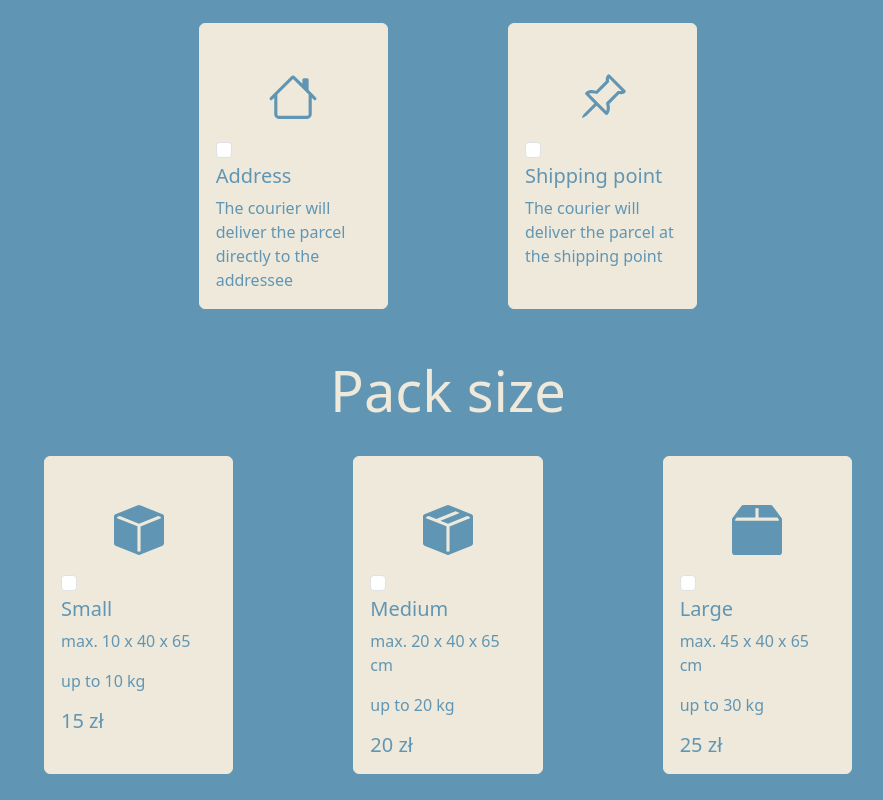
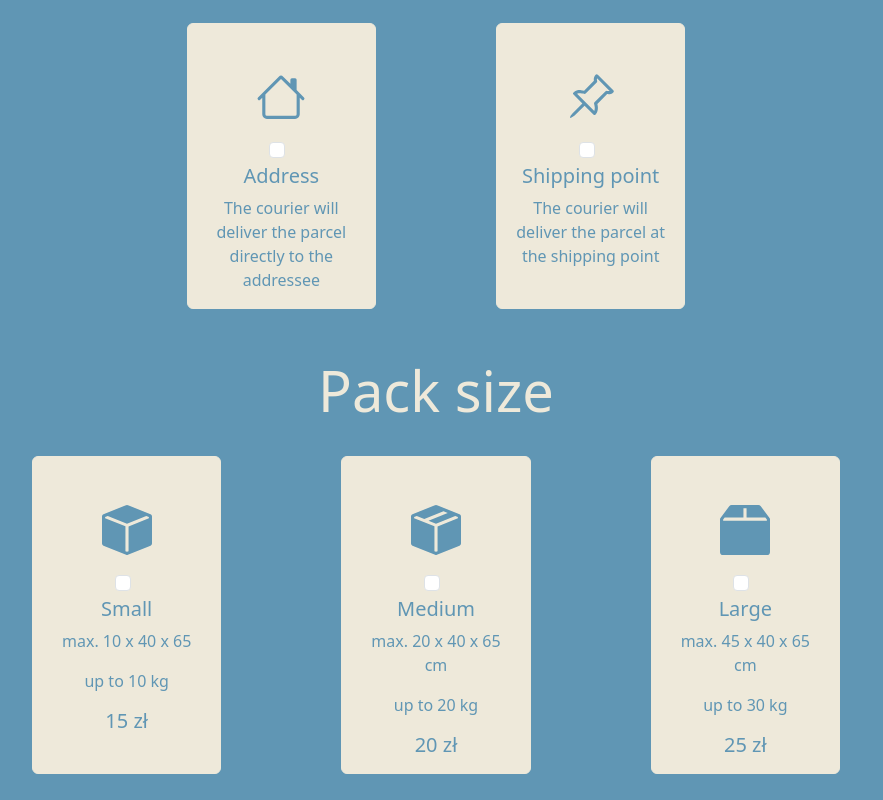
Before and after one commit to AntWalach/On-demand-Delivery-Platform, a React (Create React App) app in the folder frontend/: page /home in a window 1280 px wide. Shown: the part 220-1020 px from the top of the page, without its empty margins (192-1075 px from the left). Built offline with nearby package versions, Linux system fonts and the light colour scheme.

Commit message:
card positioning

```diff
--- a/frontend/src/pages/Home.jsx
+++ b/frontend/src/pages/Home.jsx
@@ -12,20 +12,18 @@ function Home() {
   return (
     <div>
       <Navbar />
-      <div className="container-fluid">
         <div className="row mt-5">
           <div className="col-12 text-center">
             <h2 className="display-4 custom-text-color-headings">Delivery destination</h2>
           </div>
-        </div>
 
         <div className="row justify-content-center mt-4">
           <div className="col-2 mx-5">
-            <div className="card custom-cards-and-imputs custom-text-color h-100">
+            <div className="card custom-cards-and-imputs custom-text-color h-100 text-center">
               <div className="text-center">
                 <House  className="m-auto mt-5 custom-icon"/>
               </div>
-              <div className="card-body">
+              <div className="card-body d-flex flex-column align-items-center">
                 <div className="form-check">
                   <input
                     className="form-check-input stretched-link"
@@ -47,11 +45,11 @@ function Home() {
           </div>
 
           <div className="col-2 mx-5">
-            <div className="card custom-cards-and-imputs custom-text-color h-100">
+            <div className="card custom-cards-and-imputs custom-text-color h-100 text-center">
               <div className="text-center">
                 <PinAngle  className="m-auto mt-5 custom-icon"/>
               </div>
-              <div className="card-body">
+              <div className="card-body d-flex flex-column align-items-center">
                 <div className="form-check">
                   <input
                     className="form-check-input stretched-link"
@@ -81,11 +79,11 @@ function Home() {
 
         <div className="row justify-content-center mt-4">
           <div className="col-2 mx-5">
-            <div className="card custom-cards-and-imputs custom-text-color h-100">
+            <div className="card custom-cards-and-imputs custom-text-color h-100 text-center">
               <div className="text-center">
                 <BoxFill  className="m-auto mt-5 custom-icon"/>
               </div>
-              <div className="card-body">
+              <div className="card-body d-flex flex-column align-items-center">
                 <div className="form-check">
                   <input
                     className="form-check-input stretched-link"
@@ -107,11 +105,11 @@ function Home() {
           </div>
 
           <div className="col-2 mx-5">
-            <div className="card custom-cards-and-imputs custom-text-color h-100">
+            <div className="card custom-cards-and-imputs custom-text-color h-100 text-center">
               <div className="text-center">
                 <BoxSeamFill  className="m-auto mt-5 custom-icon"/>
               </div>
-              <div className="card-body">
+              <div className="card-body d-flex flex-column align-items-center">
                 <div className="form-check">
                   <input
                     className="form-check-input stretched-link"
@@ -133,11 +131,11 @@ function Home() {
           </div>
 
           <div className="col-2 mx-5">
-            <div className="card custom-cards-and-imputs custom-text-color h-100">
+            <div className="card custom-cards-and-imputs custom-text-color h-100 text-center">
               <div className="text-center">
                 <Box2Fill  className="m-auto mt-5 custom-icon"/>
               </div>
-              <div className="card-body">
+              <div className="card-body d-flex flex-column align-items-center">
                 <div className="form-check">
                   <input
                     className="form-check-input stretched-link"
```
